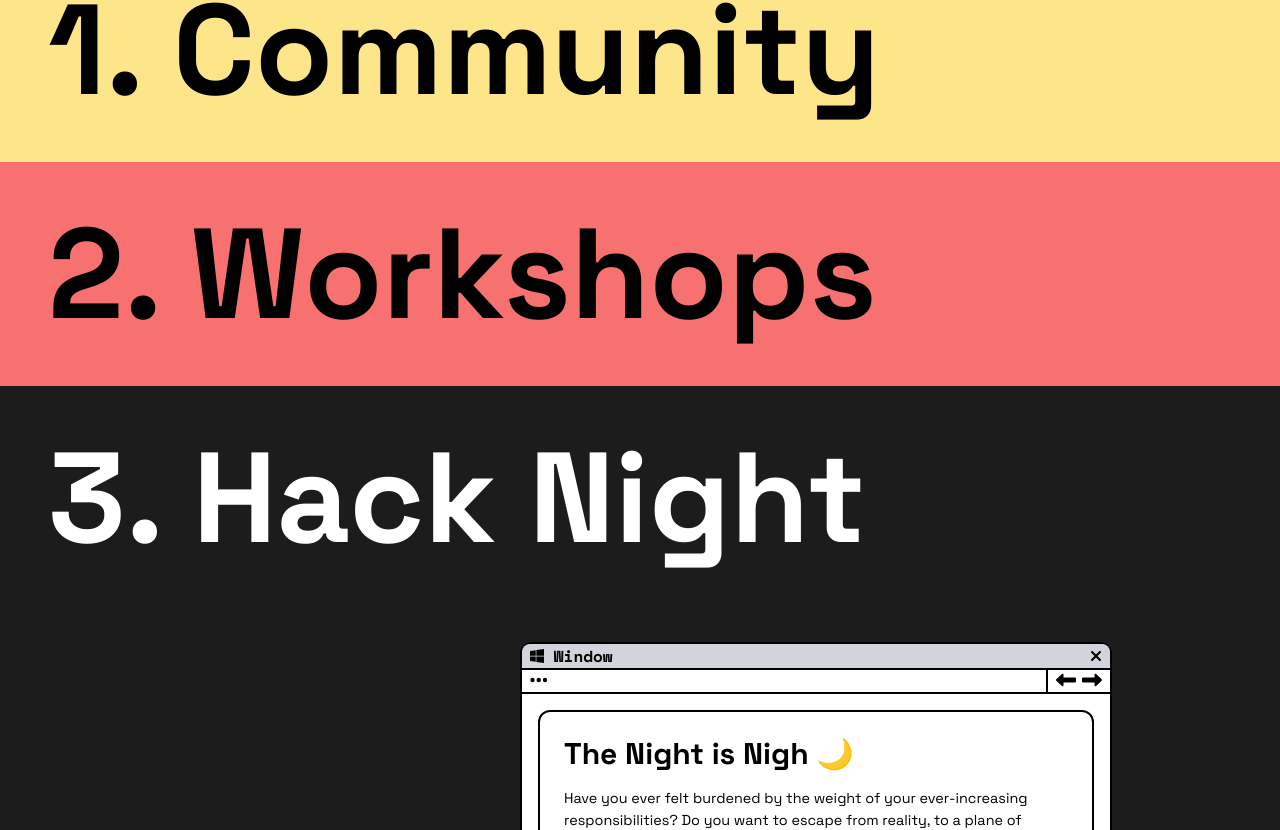
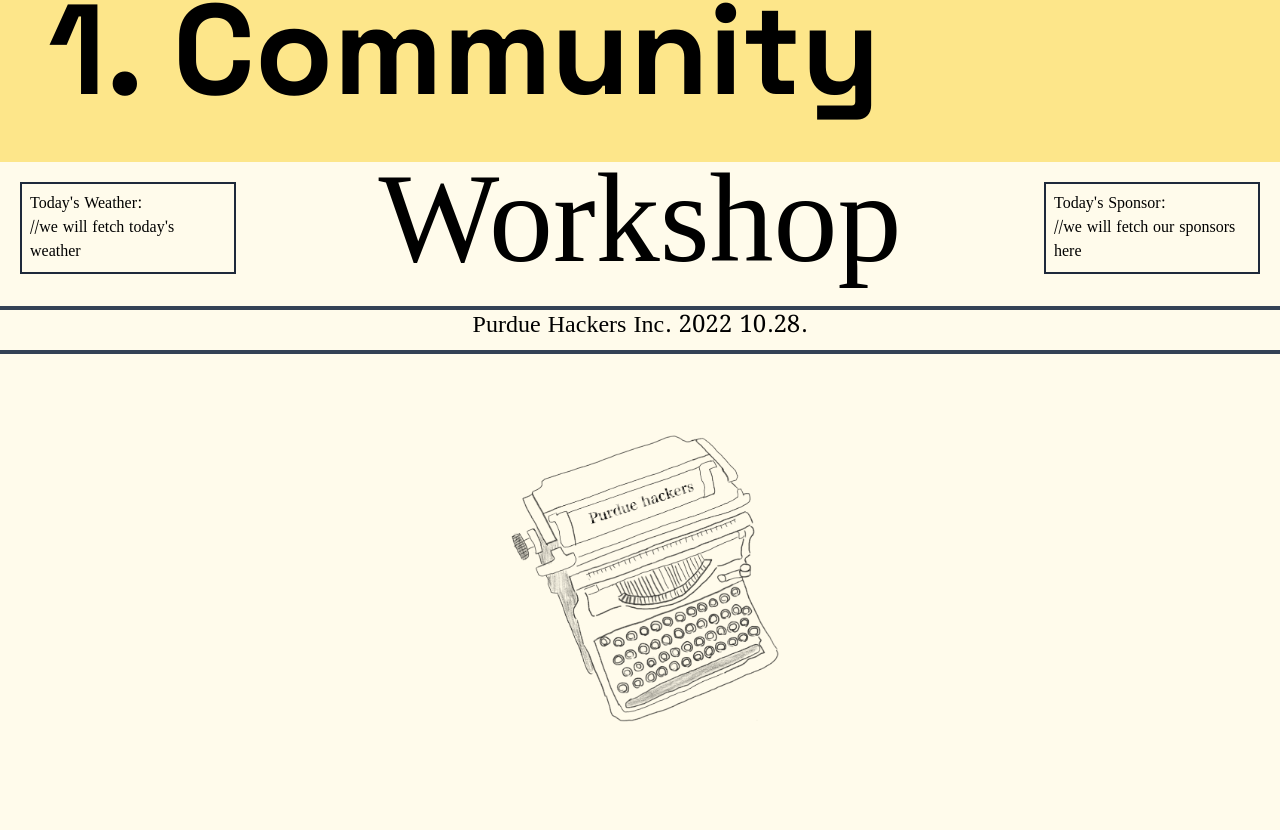
Before and after one commit to purduehackers/site, a Next.js app: page / in a window 1280 px wide. Shown: the part 1670-2500 px from the top of the page. Built offline with nearby package versions, Linux system fonts and the light colour scheme.

Commit message:
add workshop section

```diff
--- a/components/workshops.tsx
+++ b/components/workshops.tsx
@@ -1,7 +1,33 @@
 const Workshops = () => (
-  <div className="bg-red-400">
-    <div className="flex flex-col sm:flex-row p-6 sm:p-12">
-      <h1 className="text-5xl sm:text-9xl font-bold">2. Workshops</h1>
+  <div className="bg-amber-50">
+    <div className="h-screen">
+      <div>
+        <div className="grid grid-cols-5">
+          <div className="p-5">
+            <div className="p-2 border-2 border-slate-800 font-noto">
+              Today's Weather:<br></br>
+              //we will fetch today's weather
+            </div>
+          </div>
+          <div className="col-span-3">
+            <h1 className="text-5xl text-center font-noto sm:text-9xl">Workshop</h1>
+          </div>
+          <div className="p-5">
+            <div className="p-2 border-2 border-slate-800 font-noto">
+              Today's Sponsor:<br></br>
+              //we will fetch our sponsors here
+            </div>
+          </div>
+        </div>
+        <div className="w-full h-1 mt-3 bg-slate-700"></div>
+        <h3 className="text-2xl text-center font-noto">Purdue Hackers Inc. 2022 10.28.</h3>
+        <div className="w-full h-1 mt-2 bg-slate-700"></div>
+        <div className="grid grid-cols-3">
+          <div className="flex items-center justify-center col-start-2">
+            <img className="h-2/3" src="/img/typewriter.png"></img>
+          </div>
+        </div>
+      </div>
     </div>
   </div>
 )
--- a/tailwind.config.js
+++ b/tailwind.config.js
@@ -9,7 +9,9 @@ module.exports = {
       main: '"Space Grotesk", system-ui, Roboto, sans-serif',
       sans: '"Inter", sans-serif',
       mono: '"Space Mono"',
-      pixel: '"Press Start 2P"'
+      pixel: '"Press Start 2P"',
+      alka: '"Alkalami", serif',
+      noto: '"Noto Serif Gujarati", serif'
     },
     extend: {
       colors: {
```
Also changed, not shown: public/img/typewriter.png (added).
